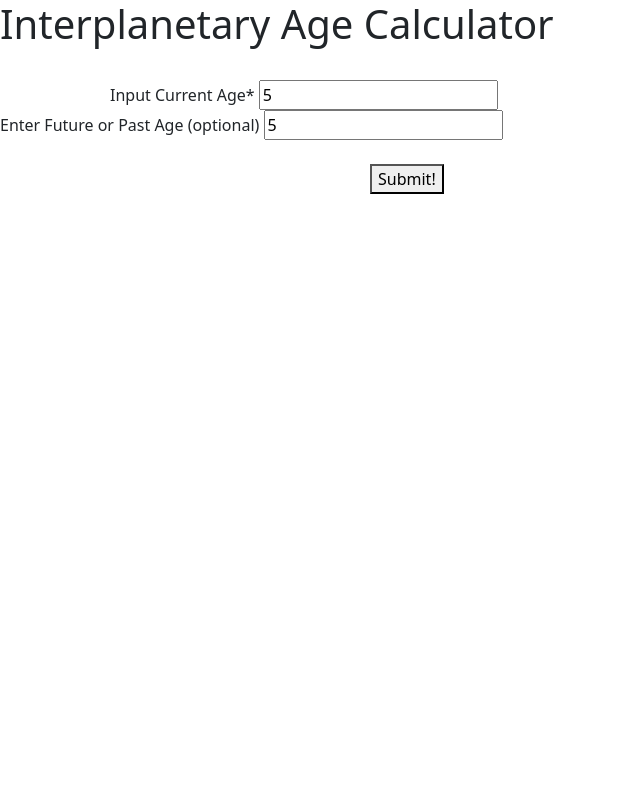
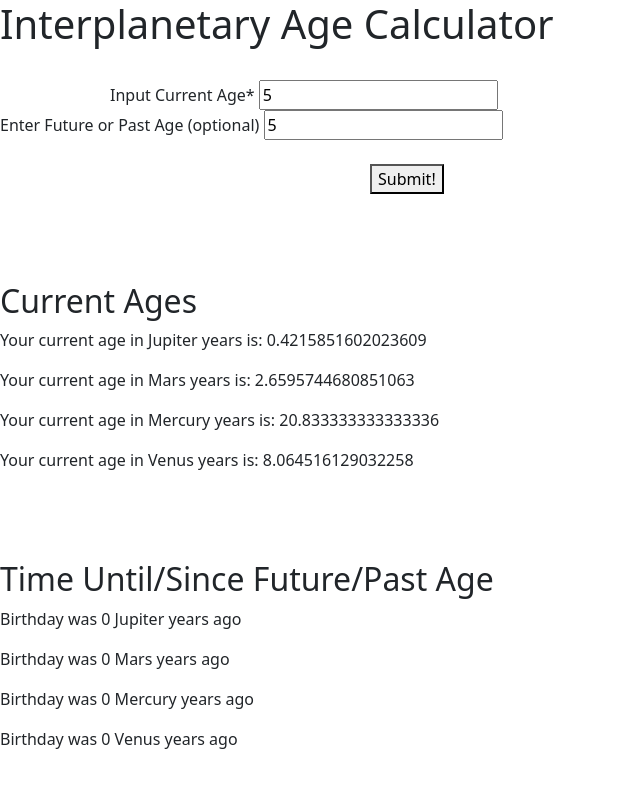
Before and after one commit to LizardMak/solaryear, a website built with webpack: page src/index.html in a window 1280 px wide. Both pictures are taken after typing "5", "5" into the empty fields and a click on the button "Submit!". Shown: the whole page, without its empty margins (0-640 px from the left). Built offline with nearby package versions, Linux system fonts and the light colour scheme.

Commit message:
complete UI

```diff
--- a/src/index.html
+++ b/src/index.html
@@ -23,7 +23,13 @@
   <p>Your current age in Mercury years is: <span id="mercuryOutput"></span></p>
   <p>Your current age in Venus years is: <span id="venusOutput"></span></p>
 </div>
-
-
+<br><br><br>
+<div class="hidden" id="resultsNotPresent">
+  <h2>Time Until/Since Future/Past Age</h2>
+  <p id="jupiterNotPresent"></p>
+  <p id="marsNotPresent"></p>
+  <p id="mercuryNotPresent"></p>
+  <p id="venusNotPresent"></p>
+</div>
 
 </body>
--- a/src/ui.js
+++ b/src/ui.js
@@ -8,15 +8,18 @@ function handleSubmit() {
   event.preventDefault();
   if (document.getElementById("inputCurrentAge").value == "") {
     document.getElementById("resultsCurrent").setAttribute("class", "hidden")
+    document.getElementById("resultsNotPresent").setAttribute("class", "hidden")
     document.getElementById("errorMessage1").setAttribute("class", "red");
     document.getElementById("errorMessage2").setAttribute("class", "hidden");
   } else if (document.getElementById("inputCurrentAge").value < 0 || document.getElementById("inputTargetAge").value < 0) {
     document.getElementById("resultsCurrent").setAttribute("class", "hidden")
+    document.getElementById("resultsNotPresent").setAttribute("class", "hidden")
     document.getElementById("errorMessage1").setAttribute("class", "hidden");
     document.getElementById("errorMessage2").setAttribute("class", "red");
   } else if (document.getElementById("inputTargetAge").value == "") {
     document.getElementById("errorMessage1").setAttribute("class", "hidden");
     document.getElementById("errorMessage2").setAttribute("class", "hidden");
+    document.getElementById("resultsNotPresent").setAttribute("class", "hidden")
     const userCurrentAge = document.getElementById("inputCurrentAge").value;
     const userData = new UserInputs(userCurrentAge, null);
     const currentJupiter = userData.jupiterMathCurrent();
@@ -28,5 +31,29 @@ function handleSubmit() {
     document.getElementById("mercuryOutput").innerHTML = currentMercury;
     document.getElementById("venusOutput").innerHTML = currentVenus;
     document.getElementById("resultsCurrent").removeAttribute("class")
+  } else {
+    document.getElementById("errorMessage1").setAttribute("class", "hidden");
+    document.getElementById("errorMessage2").setAttribute("class", "hidden");
+    const userCurrentAge = document.getElementById("inputCurrentAge").value;
+    const userTargetAge = document.getElementById("inputTargetAge").value;
+    const userData = new UserInputs(userCurrentAge, userTargetAge);
+    const currentJupiter = userData.jupiterMathCurrent();
+    const currentMars = userData.marsMathCurrent();
+    const currentMercury = userData.mercuryMathCurrent();
+    const currentVenus = userData.venusMathCurrent();
+    const notPresentJupiter = userData.jupiterMathNotPresent();
+    const notPresentMars = userData.marsMathNotPresent();
+    const notPresentMercury = userData.mercuryMathNotPresent();
+    const notPresentVenus = userData.venusMathNotPresent();
+    document.getElementById("jupiterOutput").innerHTML = currentJupiter;
+    document.getElementById("marsOutput").innerHTML = currentMars;
+    document.getElementById("mercuryOutput").innerHTML = currentMercury;
+    document.getElementById("venusOutput").innerHTML = currentVenus;
+    document.getElementById("jupiterNotPresent").innerHTML = notPresentJupiter;
+    document.getElementById("marsNotPresent").innerHTML = notPresentMars;
+    document.getElementById("mercuryNotPresent").innerHTML = notPresentMercury;
+    document.getElementById("venusNotPresent").innerHTML = notPresentVenus;
+    document.getElementById("resultsCurrent").removeAttribute("class")
+    document.getElementById("resultsNotPresent").removeAttribute("class")
   }
 }
```
Also changed, not shown: README.md.
